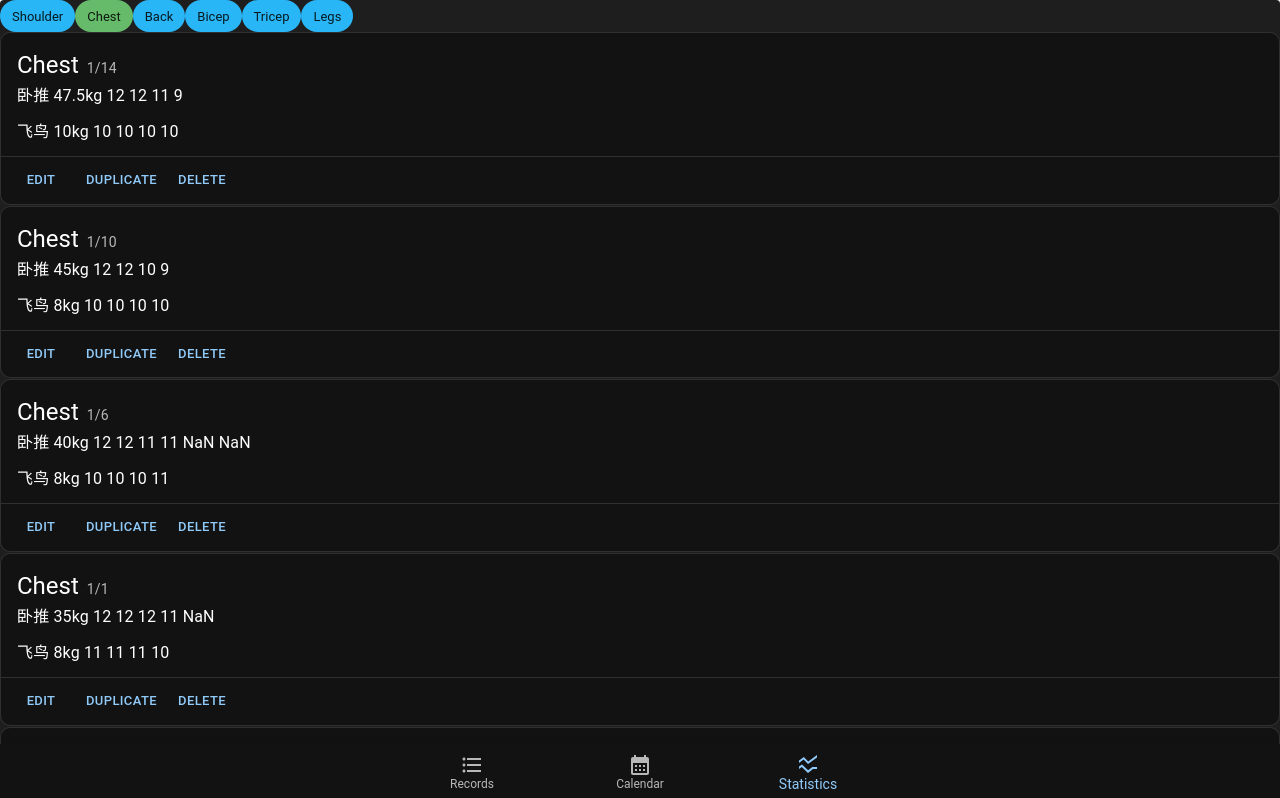
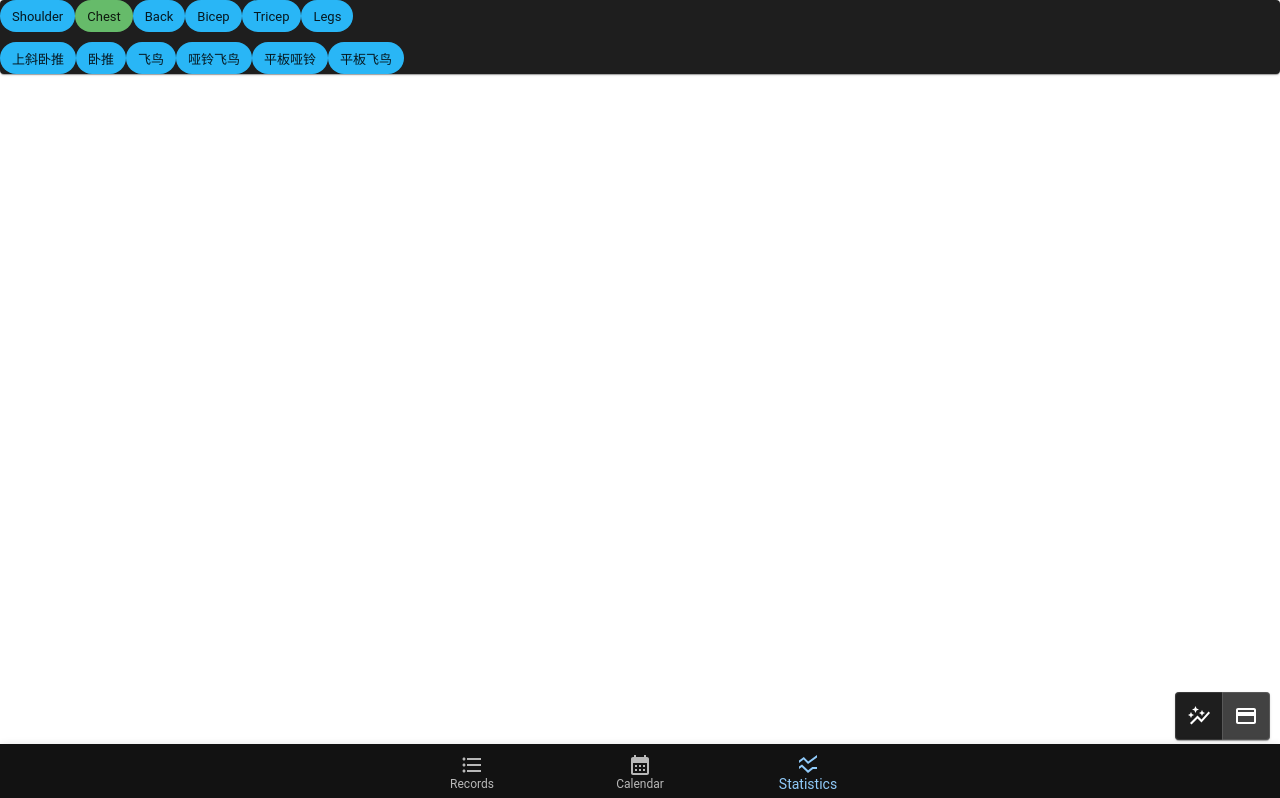
Before and after one commit to yanshudan/training-record-visualiser, a React (Create React App) app: page /stat in a window 1280 px wide. Shown: the top 798 px of the page. Built offline with nearby package versions, Linux system fonts and the light colour scheme.

Commit message:
add sub chips

```diff
--- a/src/pages/Stats.tsx
+++ b/src/pages/Stats.tsx
@@ -8,19 +8,20 @@ import '../App.css';
 import { BottomNavBar, RecordList } from '../utils/Components';
 import { Record } from '../utils/Interfaces';
 import { movementDefinitions, movementToPart } from '../utils/LoadFile';
+import ToggleButton from '@mui/material/ToggleButton';
+import ToggleButtonGroup from '@mui/material/ToggleButtonGroup';
+import PaymentIcon from '@mui/icons-material/Payment';
+import AutoGraphIcon from '@mui/icons-material/AutoGraph';
+import { Divider } from '@mui/material';
+
 
 export function StatsPage(props: { rows: Record[] }) {
   const allTypesSet = new Set(movementDefinitions.map((definition) => definition.part));
   const allTypes = Array.from(allTypesSet.values());
+  const [isRenderGraph, setRenderGraph] = React.useState<boolean>(false);
   const [selectedType, setSelectedType] = React.useState<string>("Chest");
-  const [filteredRows, setFilteredRows] = React.useState<Record[]>(props.rows.map(
-    (row) => {
-      return {
-        date: row.date,
-        movements: row.movements.filter((movement) => movementToPart.get(movement.name) === selectedType),
-        topic: row.topic
-    }}
-  ));
+  const [selectedMovements, setSelectedMovements] = React.useState<string[]>([]);
+  const [filteredRows, setFilteredRows] = React.useState<Record[]>(filterRows(props.rows, selectedType, selectedMovements));
 
   return (<ThemeProvider theme={createTheme({ palette: { mode: "dark" } })} >
     <Paper>
@@ -29,21 +30,52 @@ export function StatsPage(props: { rows: Record[] }) {
           allTypes.map((type) => {
             return <Chip label={type} onClick={() => {
               setSelectedType(type);
-              setFilteredRows(props.rows.map(
-                (row) => {
-                  return {
-                    date: row.date,
-                    movements: row.movements.filter((movement) => movementToPart.get(movement.name) === type),
-                    topic: row.topic
-
-                  }
-                }))
-              }} color={selectedType===type ? "success" : "info"} />
+              setSelectedMovements([]);
+              setFilteredRows(filterRows(props.rows, type, selectedMovements));
+            }} color={selectedType === type ? "success" : "info"} />
           })}
         </div>
       </Stack>
-      <RecordList records={filteredRows} selectedTypes={allTypes} />
+      <Stack sx={{"margin-top":"10px"}}>
+        <div>{
+          movementDefinitions.filter((definition) => definition.part === selectedType)[0].movements.map((name) => {
+            return <Chip label={name} onClick={() => {
+              let newMovements;
+              if (selectedMovements.includes(name)) {
+                newMovements = selectedMovements.filter((movement) => movement !== name);
+              } else {
+                newMovements = [...selectedMovements, name];
+              }
+              setSelectedMovements(newMovements);
+              setFilteredRows(filterRows(props.rows, selectedType, newMovements))
+            }} color={selectedMovements.includes(name) ? "success" : "info"} />
+          })
+        }</div>
+      </Stack>
+      {isRenderGraph?<p>dfs</p>:<RecordList records={filteredRows} selectedTypes={allTypes} />}
     </Paper>
-    <BottomNavBar selection={2}/>
+    <Paper sx={{ position: 'fixed', bottom: 60, right: 10 }}>
+      <ToggleButtonGroup exclusive={true} aria-label="text alignment" >
+        <ToggleButton value="left" selected={isRenderGraph} onClick={() => setRenderGraph(!isRenderGraph)}>
+          <AutoGraphIcon />
+        </ToggleButton>
+        <ToggleButton value="center" selected={!isRenderGraph} onClick={() => setRenderGraph(!isRenderGraph)}>
+          <PaymentIcon />
+        </ToggleButton>
+      </ToggleButtonGroup>
+    </Paper>
+    <BottomNavBar selection={2} />
   </ThemeProvider>)
 }
+
+function filterRows(rows:Record[],selectedType:string,selectedMovements:string[]){
+  return rows.map(
+    (row) => {
+      return {
+        date: row.date,
+        movements: row.movements.filter((movement) => movementToPart.get(movement.name) === selectedType && (selectedMovements.includes(movement.name))),
+        topic: row.topic
+      }
+    }
+  )
+}
```
